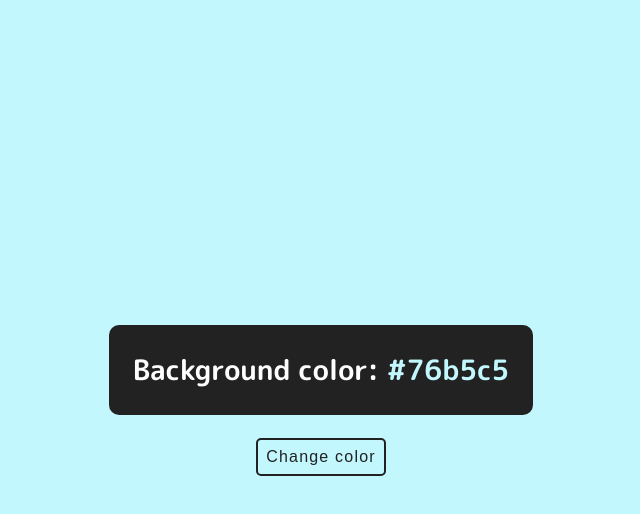
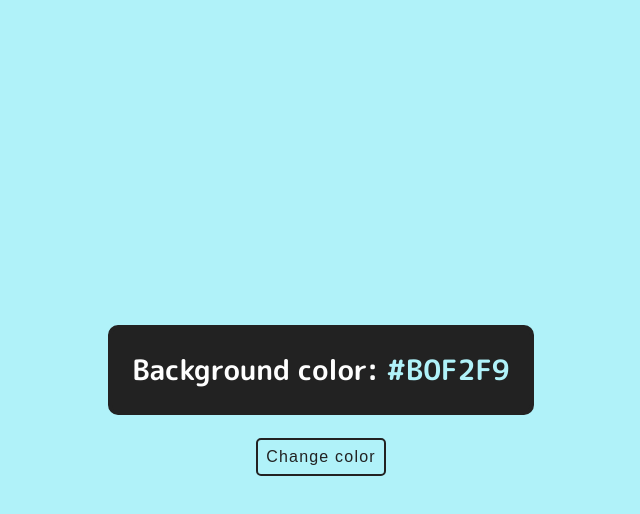
Before and after one commit to MargoMint/background-changer, a plain HTML site: page index.html in a window 1280 px wide. Both pictures are taken after a click on the button "Change color". Shown: the whole page, without its empty margins (319-959 px from the left). Drawn offline with Linux system fonts and the light colour scheme.

Commit message:
completed the main tasks
I'll do some more visuals later.

```diff
--- a/index.html
+++ b/index.html
@@ -7,12 +7,13 @@
     <link rel="preconnect" href="https://fonts.googleapis.com">
     <link rel="preconnect" href="https://fonts.gstatic.com" crossorigin>
     <link href="https://fonts.googleapis.com/css2?family=M+PLUS+Rounded+1c:wght@500;700&display=swap" rel="stylesheet">
+    <link rel="shortcut icon" href="icons/favicon.svg" type="image/x-icon">
     <title>Background changer</title>
 </head>
 <body>
     <div class="container">
         <h2>Background color:
-            <span class="color">#76b5c5</span>
+            <span class="color">#6CD5EF</span>
         </h2>
 
         <button id="btn" class="btn">Change color</button>
--- a/js/app.js
+++ b/js/app.js
@@ -0,0 +1,23 @@
+const button = document.getElementById('btn');
+const textColor = document.querySelector('.color');
+
+const hex = ['0', '1', '2', '3', '4', '5', '6', '7', '8', '9', 'A', 'B', 'C', 'D', 'E', 'F'];
+
+function generateHex() {
+    let hexColor = '#';
+    for (let i = 0; i < 6; i++) {
+        hexColor += hex[getRandomNumber()];
+    }
+    return hexColor;
+}
+
+button.addEventListener('click', () => {
+    let hexColor = generateHex();
+    document.body.style.backgroundColor = hexColor;
+    textColor.textContent = hexColor;
+    textColor.style.color = hexColor;
+});
+
+function getRandomNumber() {
+    return Math.floor(Math.random() * hex.length);
+}
--- a/scss/main.scss
+++ b/scss/main.scss
@@ -10,7 +10,7 @@ body {
     flex-direction: column;
     justify-content: center;
     align-items: center;
-    background-color: #c1f7fd;
+    background-color: #6cd5ef;
     font-family: "M PLUS Rounded 1c", sans-serif;
 }
 
@@ -25,12 +25,8 @@ body {
         font-size: 28px;
         font-weight: 700;
         margin-bottom: 23px;
-        .color {
-            color: #c1f7fd;
-            transition: .35s all;
-            &:hover {
-                color: #6fa9af;
-            }
+        span {
+            color: #6cd5ef;
         }
     }
     .btn {
```
Also changed, not shown: css/main.min.css, icons/favicon.svg (added), 1 other file.
